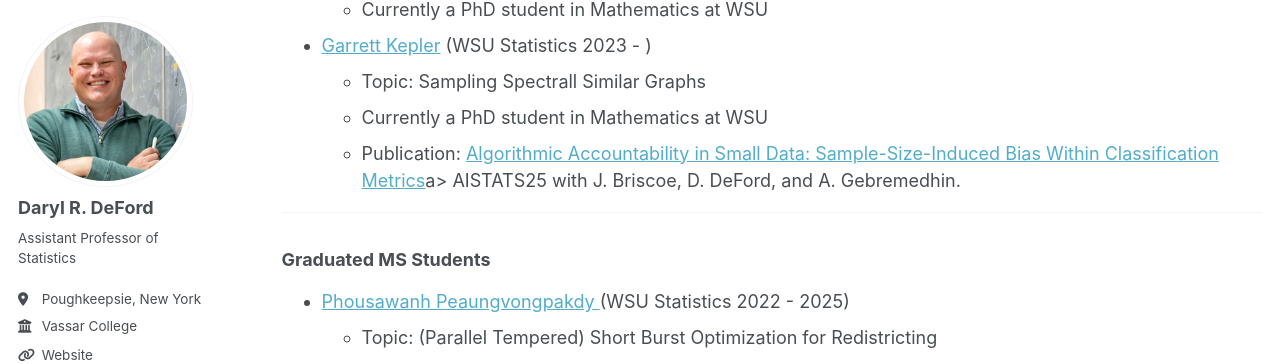
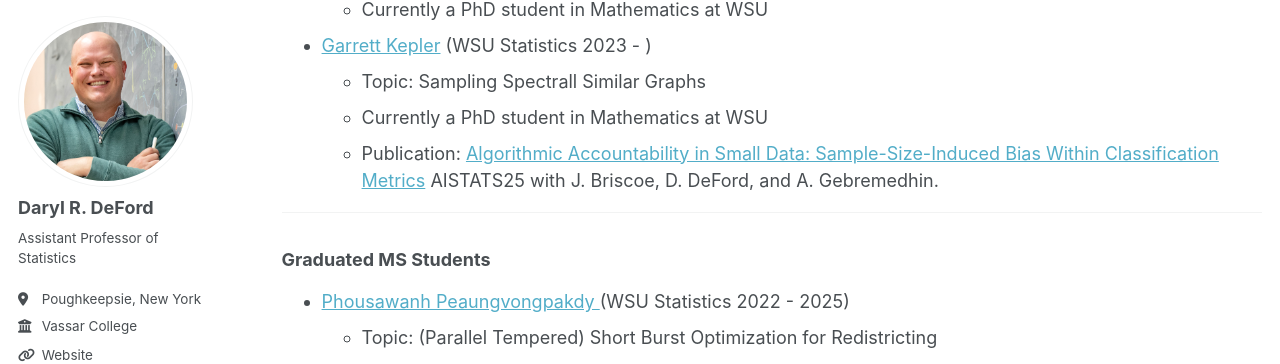
Before and after one commit to drdeford/drdeford.github.io, a Jekyll site: the page built from _pages/Students.md, in a window 1280 px wide and 900 px high, scrolled down 1235 px. Shown: the part 90-454 px from the top of the window. Built offline with Jekyll 4.4.1, drawn with Linux system fonts in a browser that asks for light colours; some web fonts are replaced.

Commit message:
Update Students.md

```diff
--- a/_pages/Students.md
+++ b/_pages/Students.md
@@ -85,7 +85,7 @@ If you are a current Vassar student who is interested in working with me, feel f
 <ul>
 <li>Topic: Sampling Spectrall Similar Graphs </li>
 <li> Currently a PhD student in Mathematics at WSU </li>
-  <li> Publication: <a href="https://arxiv.org/abs/2505.03992">Algorithmic Accountability in Small Data: Sample-Size-Induced Bias Within Classification Metrics</a>a> AISTATS25 with J. Briscoe, D. DeFord, and A. Gebremedhin.</li>
+  <li> Publication: <a href="https://arxiv.org/abs/2505.03992">Algorithmic Accountability in Small Data: Sample-Size-Induced Bias Within Classification Metrics</a> AISTATS25 with J. Briscoe, D. DeFord, and A. Gebremedhin.</li>
 </ul>
 
 </ul>
```
